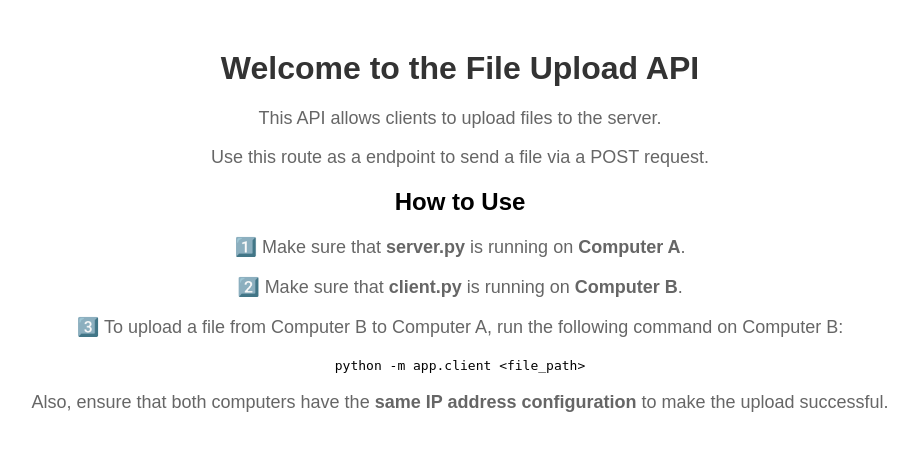
After one commit to uddithmachiraju/File-Transfer-System, a Flask app: page / in a window 1280 px wide. The commit adds this page. Shown: the top 451 px of the page, without its empty margins (180-1094 px from the left). Run offline with Flask 3, Linux system fonts and the light colour scheme.

Commit message:
HTML Files

```diff
--- /dev/null
+++ b/templates/intro.html
@@ -0,0 +1,36 @@
+<!DOCTYPE html>
+<html lang="en">
+<head>
+    <meta charset="UTF-8">
+    <meta name="viewport" content="width=device-width, initial-scale=1.0">
+    <title>File Upload API</title>
+    <style>
+        body {
+            font-family: Arial, sans-serif;
+            text-align: center;
+            margin: 50px;
+        }
+        h1 {
+            color: #333;
+        }
+        p {
+            font-size: 18px;
+            color: #666;
+        }
+    </style>
+</head>
+<body>
+    <h1>Welcome to the File Upload API</h1>
+    <p>This API allows clients to upload files to the server.</p>
+    <p>Use this route as a endpoint to send a file via a POST request.</p>
+
+    <h2>How to Use</h2>
+    <p>1️⃣ Make sure that <strong>server.py</strong> is running on <strong>Computer A</strong>.</p>
+    <p>2️⃣ Make sure that <strong>client.py</strong> is running on <strong>Computer B</strong>.</p>
+    <p>3️⃣ To upload a file from Computer B to Computer A, run the following command on Computer B:</p>
+
+    <code>python -m app.client &lt;file_path&gt;</code>
+
+    <p>Also, ensure that both computers have the <strong>same IP address configuration</strong> to make the upload successful.</p>
+</body>
+</html>
```
Also changed, not shown: templates/index.html (+29 -12 lines).
